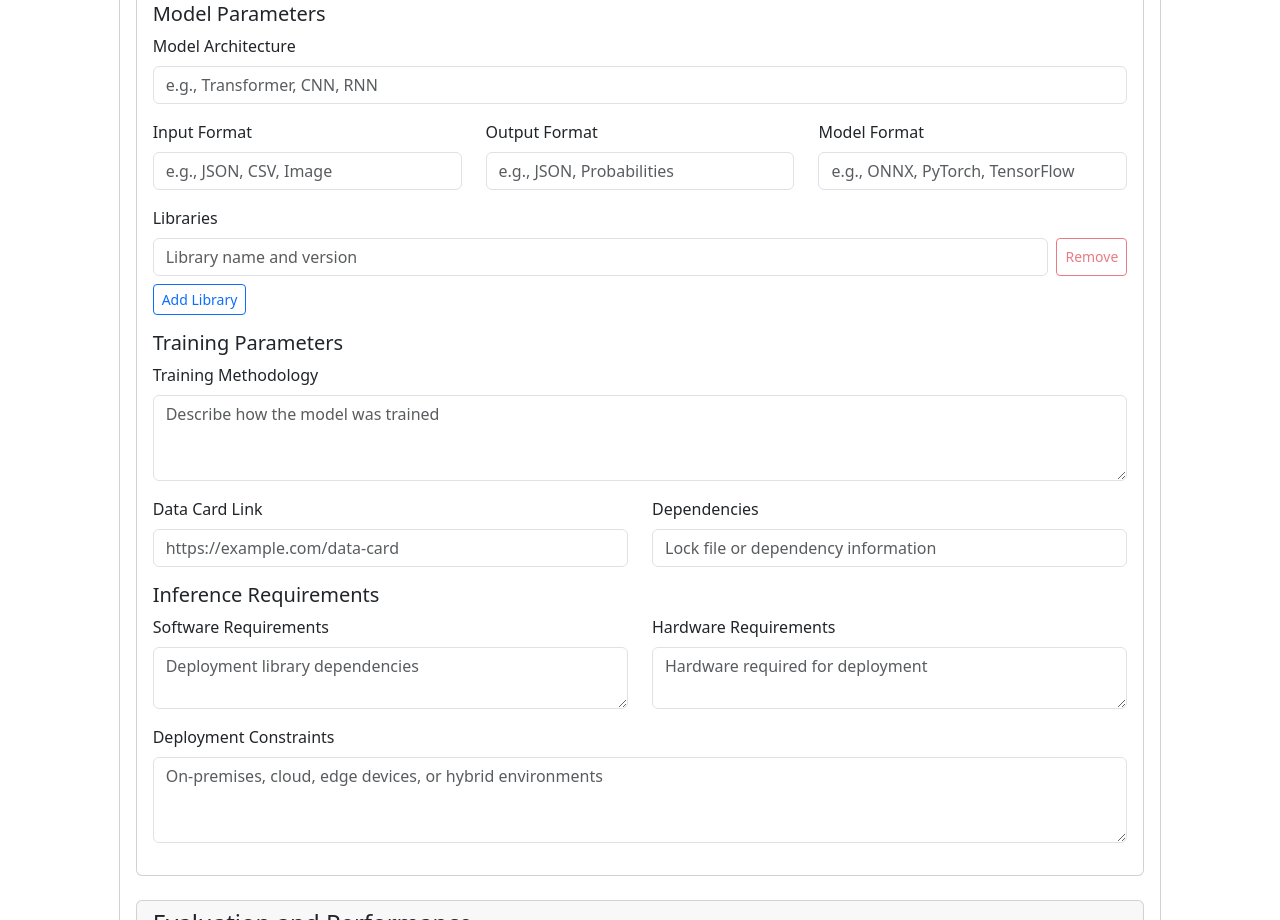
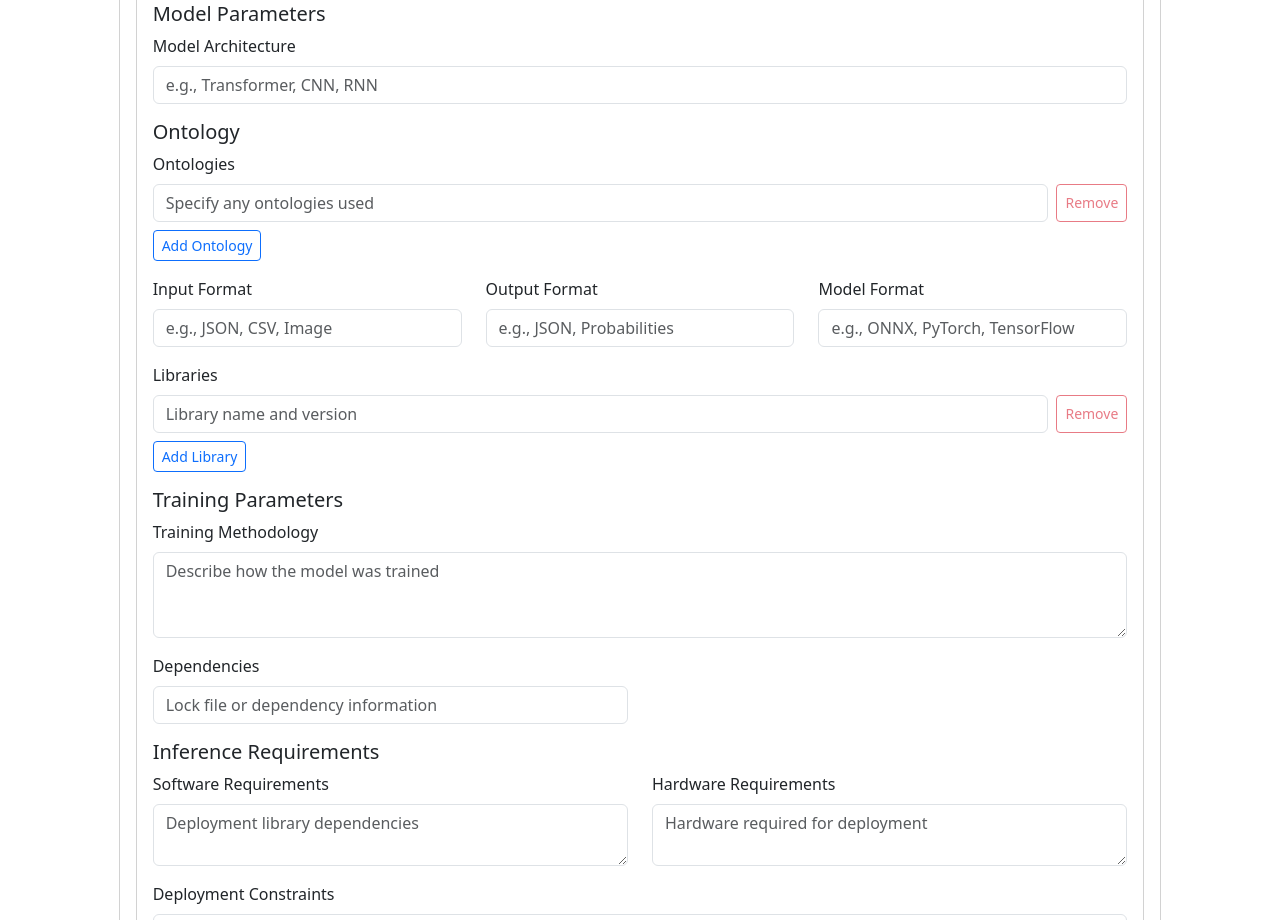
Before and after one commit to RedCupofJoe/model-card-demo, a React (Create React App) app: page / in a window 1280 px wide. Shown: the part 1880-2800 px from the top of the page. Built offline with nearby package versions, Linux system fonts and the light colour scheme.

Commit message:
Comment out unessecary form fields for MVP 1

```diff
--- a/src/components/ModelCardForm.jsx
+++ b/src/components/ModelCardForm.jsx
@@ -15,7 +15,7 @@ const ModelCardForm = () => {
       overview: '',
       license: '',
       references: [''],
-      citation: ''
+      // citation: ''
     },
     source_and_distribution: {
       data: {
@@ -23,13 +23,13 @@ const ModelCardForm = () => {
           name: '',
           link: '',
           sensitive: false,
-          dataset_link: ''
+          // dataset_link: ''
         },
         eval: {
           name: '',
           link: '',
           sensitive: false,
-          dataset_link: ''
+          // dataset_link: ''
         }
       },
       source_code_url: '',
@@ -46,8 +46,8 @@ const ModelCardForm = () => {
         model_architecture: '',
         ontology_and_semantic_mapping: {
           ontologies: [''],
-          semantic_models: '',
-          external_factors: ''
+          // semantic_models: '',
+          // external_factors: ''
         },
         input_format: '',
         output_format: '',
@@ -330,7 +330,7 @@ const ModelCardForm = () => {
                           />
                         </Form.Group>
                       </Col>
-                      <Col md={6}>
+                      {/* <Col md={6}>
                         <Form.Group className="mb-3">
                           <Form.Label>Citation</Form.Label>
                           <Form.Control
@@ -340,7 +340,7 @@ const ModelCardForm = () => {
                             placeholder="How to reference this model card"
                           />
                         </Form.Group>
-                      </Col>
+                      </Col> */}
                     </Row>
 
                     <Form.Group className="mb-3">
@@ -394,7 +394,7 @@ const ModelCardForm = () => {
                           />
                         </Form.Group>
                       </Col>
-                      <Col md={6}>
+                      {/* <Col md={6}>
                         <Form.Group className="mb-3">
                           <Form.Label>Dataset Link</Form.Label>
                           <Form.Control
@@ -404,7 +404,7 @@ const ModelCardForm = () => {
                             placeholder="https://example.com/dataset"
                           />
                         </Form.Group>
-                      </Col>
+                      </Col> */}
                     </Row>
                     <Form.Group className="mb-3">
                       <Form.Check
@@ -428,7 +428,7 @@ const ModelCardForm = () => {
                           />
                         </Form.Group>
                       </Col>
-                      <Col md={6}>
+                      {/* <Col md={6}>
                         <Form.Group className="mb-3">
                           <Form.Label>Dataset Link</Form.Label>
                           <Form.Control
@@ -438,7 +438,7 @@ const ModelCardForm = () => {
                             placeholder="https://example.com/dataset"
                           />
                         </Form.Group>
-                      </Col>
+                      </Col> */}
                     </Row>
                     <Form.Group className="mb-3">
                       <Form.Check
@@ -450,7 +450,7 @@ const ModelCardForm = () => {
                     </Form.Group>
 
                     <Row>
-                      <Col md={6}>
+                      {/* <Col md={6}>
                         <Form.Group className="mb-3">
                           <Form.Label>Source Code URL</Form.Label>
                           <Form.Control
@@ -460,7 +460,7 @@ const ModelCardForm = () => {
                             placeholder="https://github.com/example/repo"
                           />
                         </Form.Group>
-                      </Col>
+                      </Col> */}
                       <Col md={6}>
                         <Form.Group className="mb-3">
                           <Form.Label>Model Origin</Form.Label>
@@ -556,6 +556,64 @@ const ModelCardForm = () => {
                       />
                     </Form.Group>
 
+                    <h5>Ontology</h5>
+                    <Form.Group className="mb-3">
+                      <Form.Label>Ontologies</Form.Label>
+                      {formData.technical_specifications.model_parameters.ontology_and_semantic_mapping.ontologies.map((ontology, index) => (
+                        <div key={index} className="d-flex mb-2">
+                          <Form.Control
+                            type="text"
+                            value={ontology}
+                            onChange={(e) => handleArrayChange('technical_specifications.model_parameters.ontology_and_semantic_mapping.ontologies', index, e.target.value)}
+                            placeholder="Specify any ontologies used"
+                            className="me-2"
+                          />
+                          <Button
+                            variant="outline-danger"
+                            size="sm"
+                            onClick={() => removeArrayItem('technical_specifications.model_parameters.ontology_and_semantic_mapping.ontologies', index)}
+                            disabled={formData.technical_specifications.model_parameters.ontology_and_semantic_mapping.ontologies.length === 1}
+                          >
+                            Remove
+                          </Button>
+                        </div>
+                      ))}
+                      <Button
+                        variant="outline-primary"
+                        size="sm"
+                        onClick={() => addArrayItem('technical_specifications.model_parameters.ontology_and_semantic_mapping.ontologies', '')}
+                      >
+                        Add Ontology
+                      </Button>
+                    </Form.Group>
+
+                    {/* <Row>
+                      <Col md={6}>
+                        <Form.Group className="mb-3">
+                          <Form.Label>Semantic Models</Form.Label>
+                          <Form.Control
+                            as="textarea"
+                            rows={3}
+                            value={formData.technical_specifications.model_parameters.ontology_and_semantic_mapping.semantic_models}
+                            onChange={(e) => handleInputChange('technical_specifications.model_parameters.ontology_and_semantic_mapping.semantic_models', e.target.value)}
+                            placeholder="Specify any semantic models used"
+                          />
+                        </Form.Group>
+                      </Col>
+                      <Col md={6}>
+                        <Form.Group className="mb-3">
+                          <Form.Label>External Factors</Form.Label>
+                          <Form.Control
+                            as="textarea"
+                            rows={3}
+                            value={formData.technical_specifications.model_parameters.ontology_and_semantic_mapping.external_factors}
+                            onChange={(e) => handleInputChange('technical_specifications.model_parameters.ontology_and_semantic_mapping.external_factors', e.target.value)}
+                            placeholder="Specify any external factors that influenced classification and their integration within the ontology or semantic model"
+                          />
+                        </Form.Group>
+                      </Col>
+                    </Row> */}
+
                     <Row>
                       <Col md={4}>
                         <Form.Group className="mb-3">
@@ -635,7 +693,7 @@ const ModelCardForm = () => {
                     </Form.Group>
 
                     <Row>
-                      <Col md={6}>
+                      {/* <Col md={6}>
                         <Form.Group className="mb-3">
                           <Form.Label>Data Card Link</Form.Label>
                           <Form.Control
@@ -645,7 +703,7 @@ const ModelCardForm = () => {
                             placeholder="https://example.com/data-card"
                           />
                         </Form.Group>
-                      </Col>
+                      </Col> */}
                       <Col md={6}>
                         <Form.Group className="mb-3">
                           <Form.Label>Dependencies</Form.Label>
@@ -754,7 +812,7 @@ const ModelCardForm = () => {
                         placeholder="Method or other relevant information"
                       />
                     </Form.Group>
-
+{/*
                     <Row>
                       <Col md={6}>
                         <Form.Group className="mb-3">
@@ -780,9 +838,9 @@ const ModelCardForm = () => {
                           />
                         </Form.Group>
                       </Col>
-                    </Row>
+                    </Row> */}
 
-                    <Form.Group className="mb-3">
+                    {/* <Form.Group className="mb-3">
                       <Form.Label>Evaluation Objective</Form.Label>
                       <Form.Control
                         as="textarea"
@@ -791,9 +849,9 @@ const ModelCardForm = () => {
                         onChange={(e) => handleInputChange('evaluation_and_performance.evaluation_objective', e.target.value)}
                         placeholder="State the primary goals and intended outcomes of the evaluation process"
                       />
-                    </Form.Group>
+                    </Form.Group> */}
 
-                    <Form.Group className="mb-3">
+                    {/* <Form.Group className="mb-3">
                       <Form.Label>Evaluation System</Form.Label>
                       <Form.Control
                         as="textarea"
@@ -802,12 +860,12 @@ const ModelCardForm = () => {
                         onChange={(e) => handleInputChange('evaluation_and_performance.evaluation_system', e.target.value)}
                         placeholder="System(s), platform(s), or testbed environment(s) used"
                       />
-                    </Form.Group>
+                    </Form.Group> */}
                   </Card.Body>
                 </Card>
 
                 {/* Limitations and Constraints */}
-                <Card className="mb-4">
+                {/* <Card className="mb-4">
                   <Card.Header>
                     <h4>Limitations and Constraints</h4>
                   </Card.Header>
@@ -874,10 +932,10 @@ const ModelCardForm = () => {
                       </Button>
                     </Form.Group>
                   </Card.Body>
-                </Card>
+                </Card> */}
 
                 {/* Security and Compliance */}
-                <Card className="mb-4">
+                {/* <Card className="mb-4">
                   <Card.Header>
                     <h4>Security and Compliance</h4>
                   </Card.Header>
@@ -948,7 +1006,7 @@ const ModelCardForm = () => {
                       </Button>
                     </Form.Group>
                   </Card.Body>
-                </Card>
+                </Card> */}
 
                 {/* Download Button */}
                 <div className="text-center mt-4">
```
Also changed, not shown: Schemas/AetherDataCard.schema.json (+18 -0 lines).
